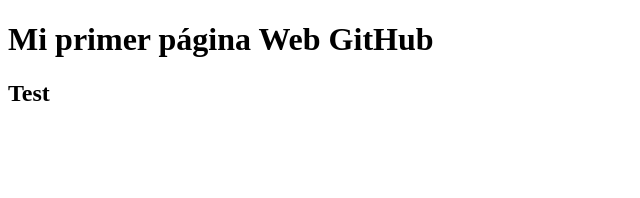
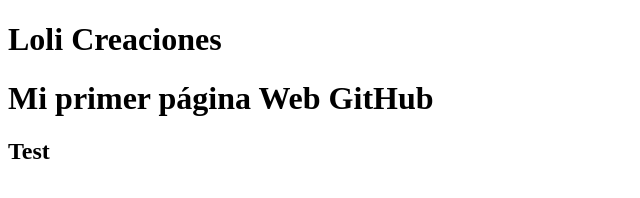
Before and after one commit to Rodrigo1103/Rodrigo1103.github.io, a plain HTML site: page index.html in a window 1280 px wide. Shown: the whole page, without its empty margins (0-640 px from the left). Drawn offline with Linux system fonts and the light colour scheme.

Commit message:
Update index.html

```diff
--- a/index.html
+++ b/index.html
@@ -6,6 +6,7 @@
     <title>Document</title>
 </head>
 <body>
+    <h1><b>Loli Creaciones</b></h1>
     <h1>Mi primer página Web GitHub</h1>
     <h2>Test</h2>
 </body>
```
